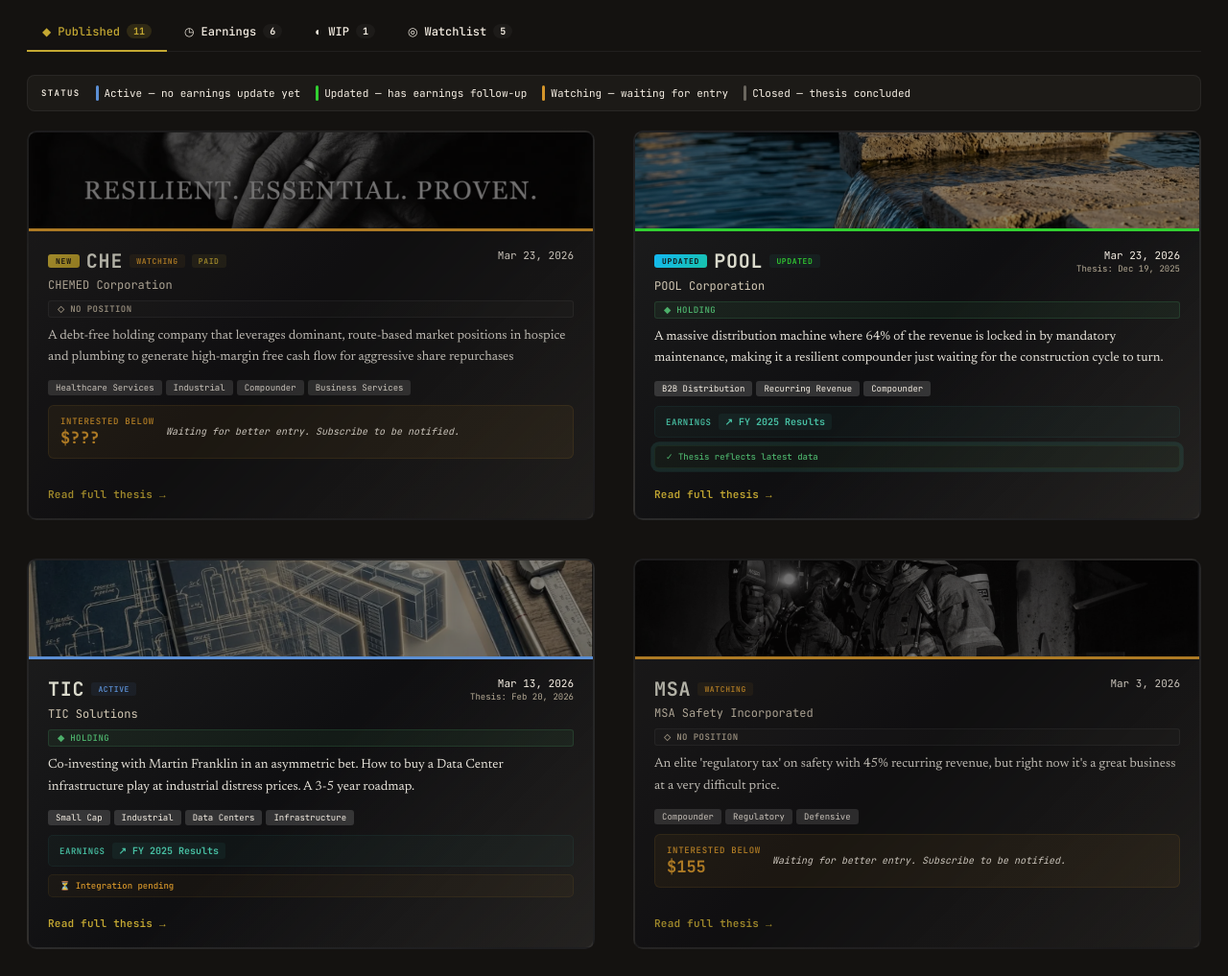
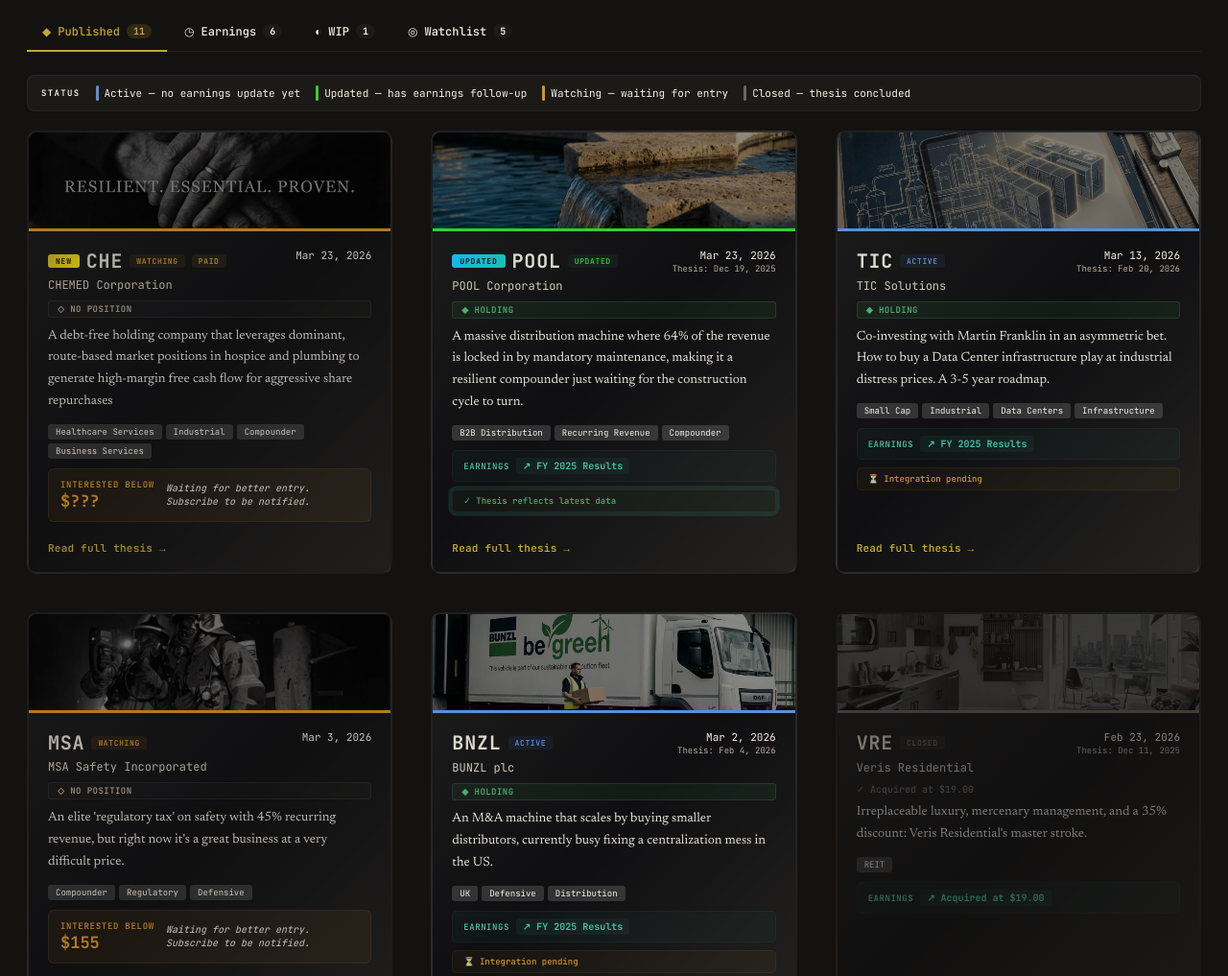
Before and after one commit to colubeatid/Colubeat-ID-Research, a plain HTML site: page index.html in a window 1280 px wide. Shown: the part 360-1377 px from the top of the page at 96% size. Drawn offline with Linux system fonts and the light colour scheme.

Commit message:
Update 3 columns grid

```diff
--- a/index.html
+++ b/index.html
@@ -435,7 +435,7 @@
     /* ── CARDS: 2-column with image strip ── */
     .card-grid {
       display: grid;
-      grid-template-columns: repeat(2, 1fr);
+      grid-template-columns: repeat(3, 1fr);
       gap: 40px
     }
 
@@ -541,7 +541,7 @@
       letter-spacing: .1em;
       font-family: var(--mono);
       border-radius: 3px;
-      background: linear-gradient(135deg, var(--gold), #b09525);
+      background: linear-gradient(135deg, #cdb321, #f6e20d);
       color: var(--bg);
       animation: np 2s ease-in-out infinite
     }
```
Also changed, not shown: 1 other file.
